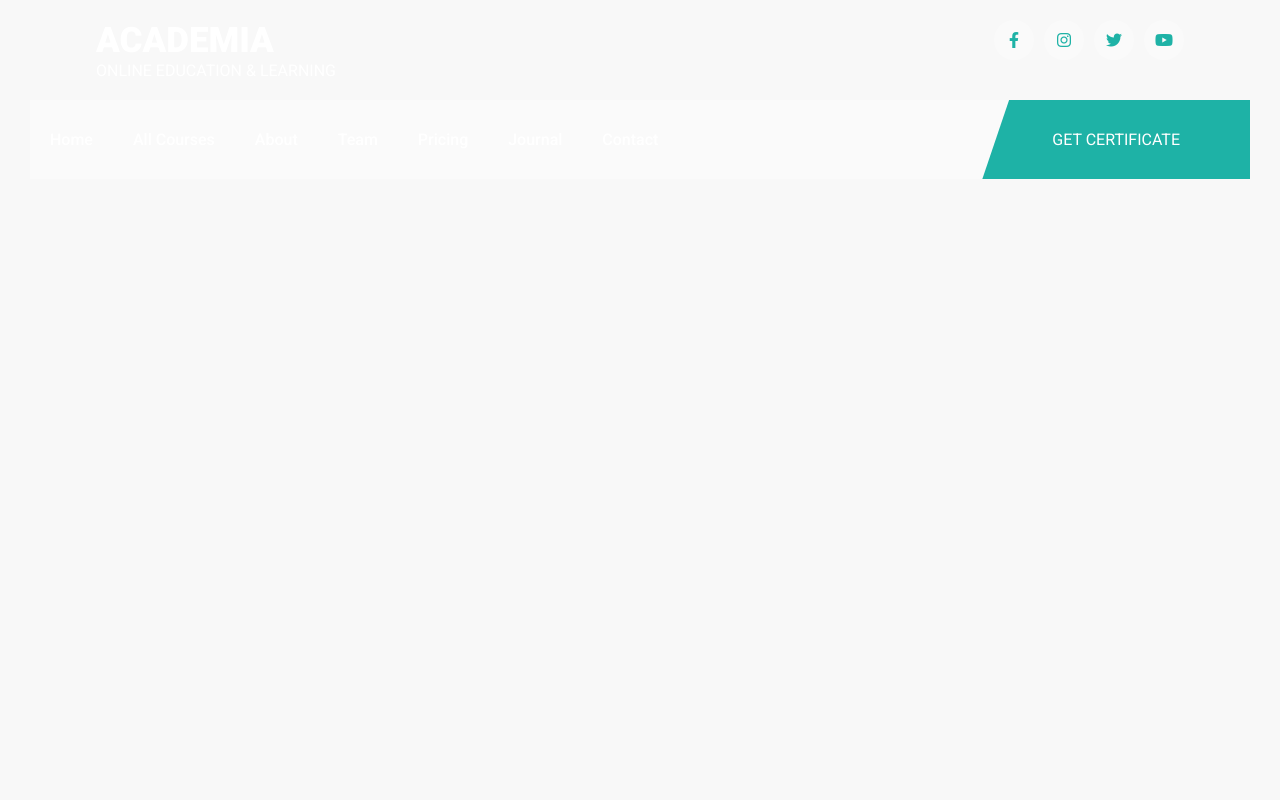
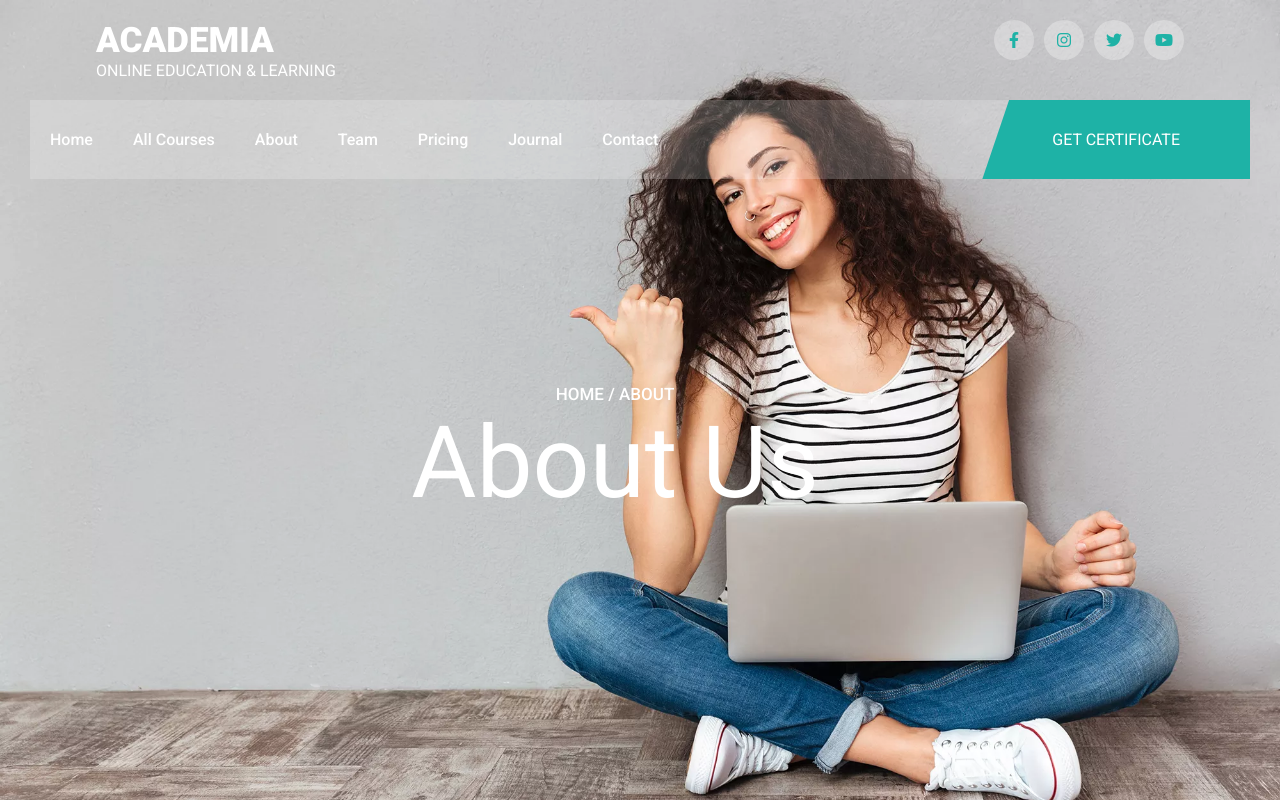
Before and after one commit to shribreeze/edtech-app, a React (Create React App) app: page /about in a window 1280 px wide. Built offline with nearby package versions, Linux system fonts and the light colour scheme.

Commit message:
About page

```diff
--- a/src/App.css
+++ b/src/App.css
@@ -85,3 +85,33 @@
   line-height: 30px;
   font-size: 18px;
 }
+
+.back {
+  background-image: url("../public/images/back.webp");
+  background-size: cover;
+  background-attachment: fixed;
+  position: absolute;
+  top: 0;
+  left: 0;
+  z-index: -1;
+  width: 100%;
+  height: 100vh;
+  padding-top: 30%;
+  padding-right: 50px;
+  color: #fff;
+  text-align: center;
+}
+
+.back h1 {
+  font-size: 100px;
+  font-weight: 400;
+}
+.back h2 {
+  font-weight: 500;
+  font-size: 17px;
+  text-transform: uppercase;
+}
+
+.margin {
+  margin-top: 40.3%;
+}
--- a/src/App.js
+++ b/src/App.js
@@ -3,6 +3,7 @@
 import Header from './components/common/header/Header'
 import { BrowserRouter as Router, Switch, Route } from "react-router-dom"
 import Home from './components/home/Home'
+import About from './components/about/About'
 
 const App = () => {
   return (
@@ -11,6 +12,7 @@
         <Header />
         <Switch>
           <Route path='/' exact component={Home} />
+          <Route path='/about' exact component={About} />
         </Switch>
       </Router>
     </>
--- /dev/null
+++ b/src/components/about/About.jsx
@@ -0,0 +1,18 @@
+import React from 'react'
+import AboutCard from './AboutCard'
+import './about.css'
+
+const About = () => {
+  return (
+    <>
+      <section className="back">
+        <h2>Home / about</h2>
+        <h1>About Us</h1>
+      </section>
+      <div className='margin'></div>
+      <AboutCard />
+    </>
+  )
+}
+
+export default About
--- /dev/null
+++ b/src/components/about/AboutCard.jsx
@@ -0,0 +1,11 @@
+import React from 'react'
+
+const AboutCard = () => {
+  return (
+    <div>
+
+    </div>
+  )
+}
+
+export default AboutCard
```
Also changed, not shown: src/components/about/AWrapper.jsx (added, +11 -0 lines), src/components/about/Back.jsx (added, +16 -0 lines), public/images/back.webp (added), src/components/about/about.css (added).
